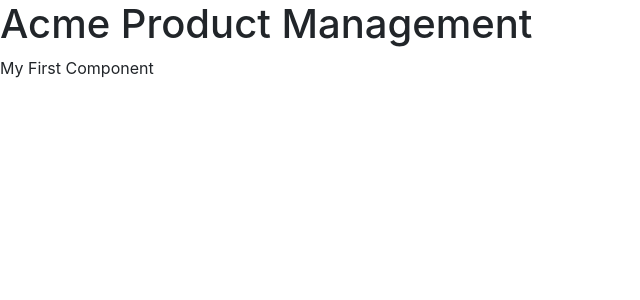
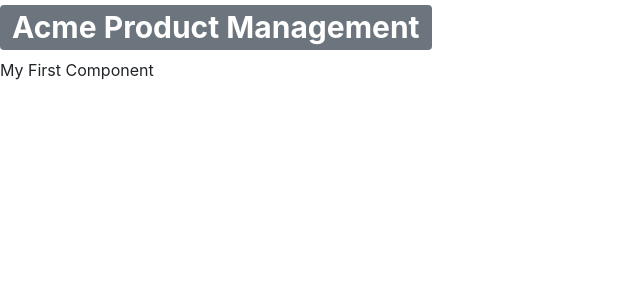
Before and after one commit to be-value/Angular-Pluralsight-course, an Angular app: page / in a window 1280 px wide. Shown: the top 300 px of the page, without its empty margins (0-640 px from the left). Built offline with nearby package versions, Linux system fonts and the light colour scheme.

Commit message:
Verified that bootstrap css was successfully added

```diff
--- a/src/app/app.component.html
+++ b/src/app/app.component.html
@@ -1,6 +1,6 @@
 <!--The content below is only a placeholder and can be replaced.-->
 <div>
-  <h1>{{ pageTitle }}</h1>
+  <h1><span class="badge badge-secondary">{{ pageTitle }}</span></h1>
   <div>My First Component</div>
 </div>
 <!-- <h2>Here are some links to help you start: </h2>
```
